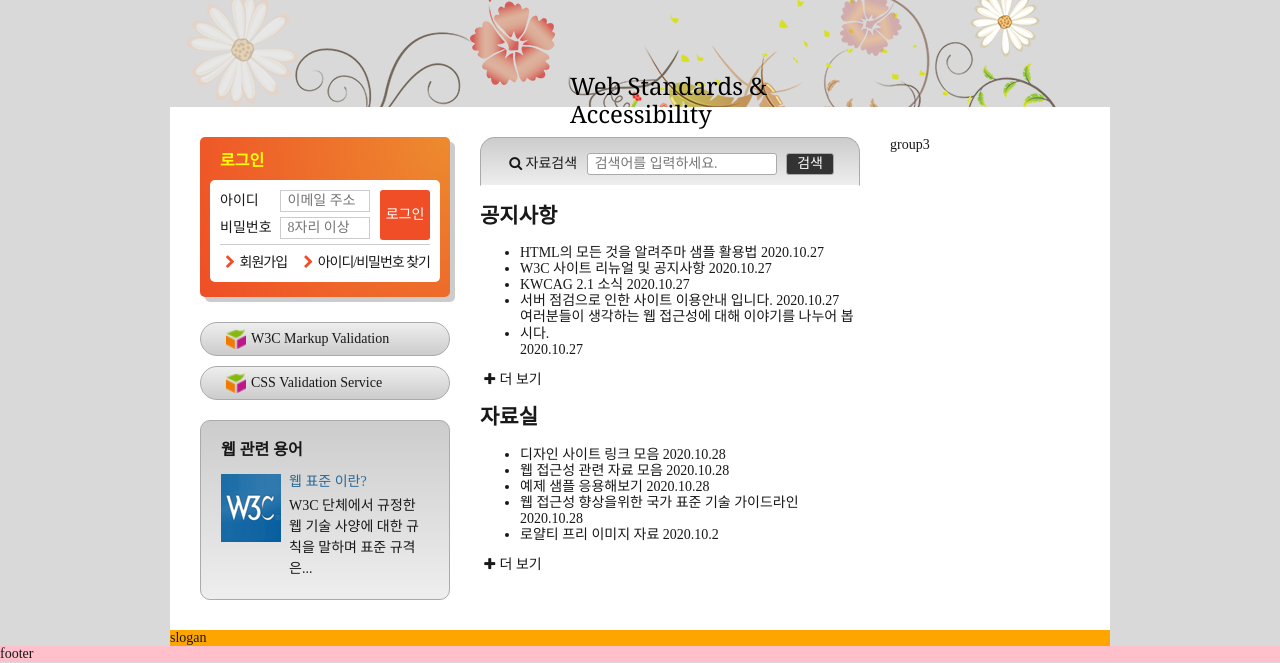
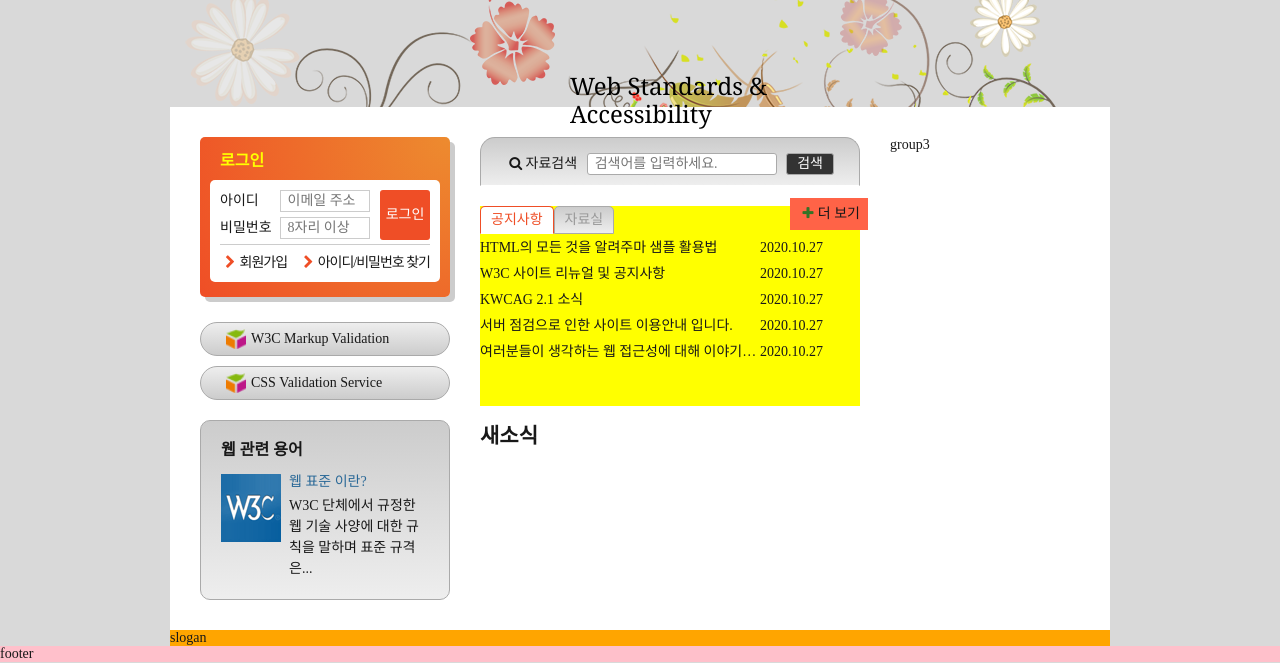
Before and after one commit to hyorard-b/FDS18-fixed-layout, a plain HTML site: page index.html in a window 1280 px wide. Shown: the part 137-800 px from the top of the page. Drawn offline with nearby package versions, Linux system fonts and the light colour scheme; a web font is replaced by a local one.

Commit message:
style: Styling Notice & Pds

```diff
--- a/css/stylesheet.css
+++ b/css/stylesheet.css
@@ -43,11 +43,11 @@ a{
     margin: 0 auto;
 }
 
-/* .clearfix::after{
+.clearfix::after{
     content: "";
     clear: both;
-    display: block; content는 inline요소이기 때문에 clear를 안먹음. clear는 block요소에만 먹는다.
-}*/
+    display: block; /* content는 inline요소이기 때문에 clear를 안먹음. clear는 block요소에만 먹는다. */
+}
 
 /* 스타일링 */
 
@@ -447,6 +447,86 @@ a{
     padding: 0 10px;
 }
 
+.board{
+    position: relative;
+    background: yellow;
+    margin-top: 20px;
+    height: 200px;
+}
+.tab{
+    float: left;
+    margin-top: 0;
+    margin-bottom: 0;
+}
+.tab a{
+    display: block;
+    border-radius: 5px 5px 0 0;
+    border: 1px solid #aaa;
+    background: #ccc linear-gradient(#ccc, #eee);
+    color: #999;
+    font-size: 1.4rem;
+    font-weight: 400;
+    padding: 5px 10px;
+}
+.is-active .tab a{
+    color: #ef4e26;
+    border-color: #ef4e26 #ef4e26 #fff #ef4e26;
+    background: #fff;
+}
+
+.notice-list li,
+.pds-list li{
+    display: flex;
+    flex-flow: row nowrap;
+    margin-bottom: 10px;
+}
+.notice-list a,
+.pds-list a{
+    text-overflow: ellipsis;
+    white-space: nowrap;
+    overflow: hidden;
+    width: 280px;
+}
+.notice-list,
+.pds-list{
+    list-style-type: none;
+    padding-left: 0;
+    position: absolute;
+    left: 0;
+    top: 0;
+    width: 100%;
+}
+.notice-list,
+.pds-list,
+.notice-more,
+.pds-more{
+    display: none;
+}
+
+.notice-more,
+.pds-more{
+    display: block;
+    position: absolute;
+    top: -8px;
+    right: -8px;
+    background: tomato;
+    padding: 8px;
+}
+
+.notice-more::before,
+.pds-more::before{
+    color: hsla(110, 50%, 30%, 1);
+}
+
+.is-active .notice-list,
+.is-active .pds-list
+{
+    display: block;
+    position: absolute;
+    top: 20px;
+}
+
+
 
 
 .slogan{
--- a/index.html
+++ b/index.html
@@ -256,6 +256,9 @@
           <a href="#" class="pds-more icon-plus" title="자료실" aria-labelledby="pdsHeading">더 보기</a>
         </section>
       </div>
+      <section class="news">
+        <h2 class="news-heading">새소식</h2>
+      </section>
     </div>
     <div class="group group3">group3</div>
   </main>
```
